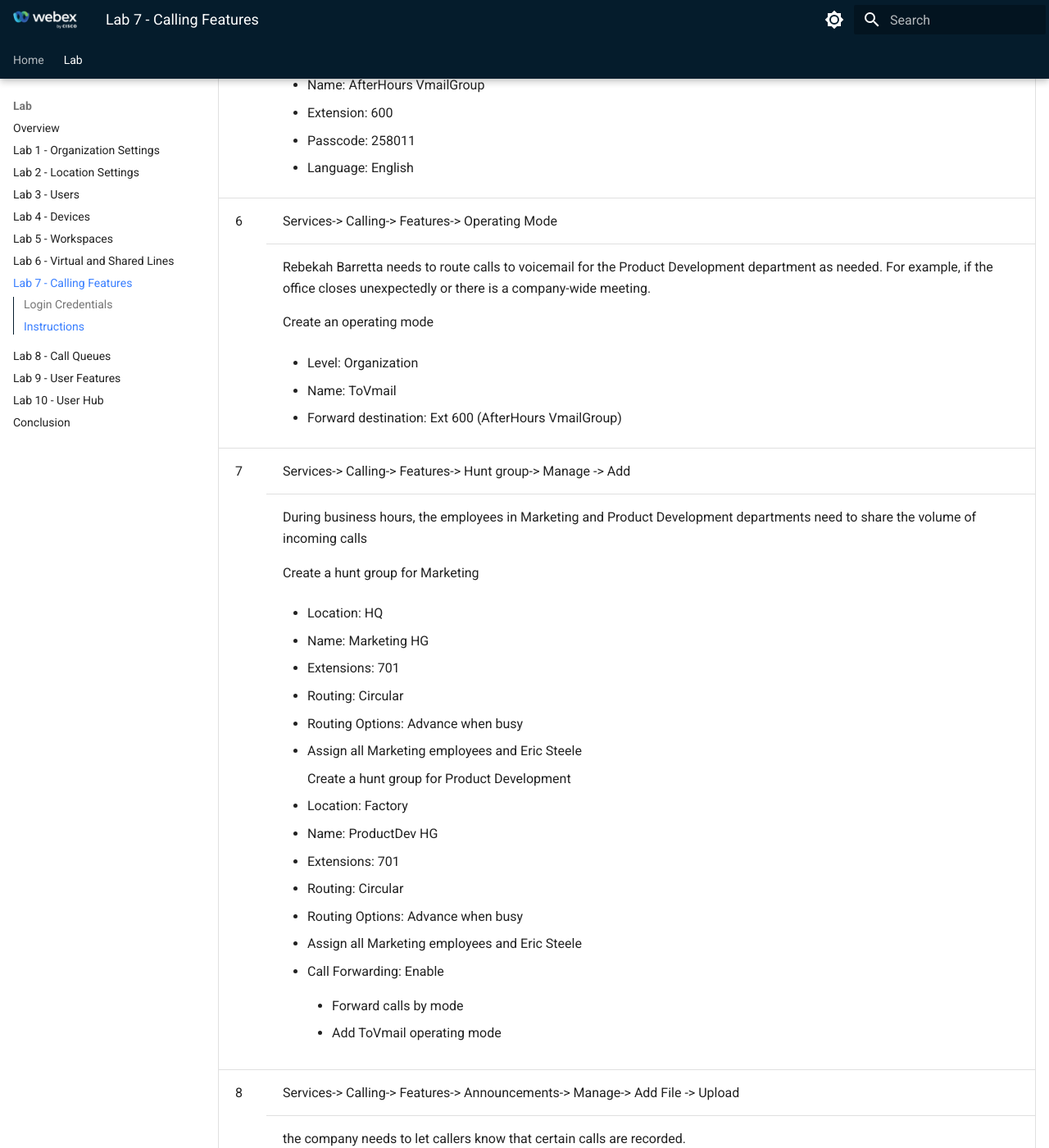
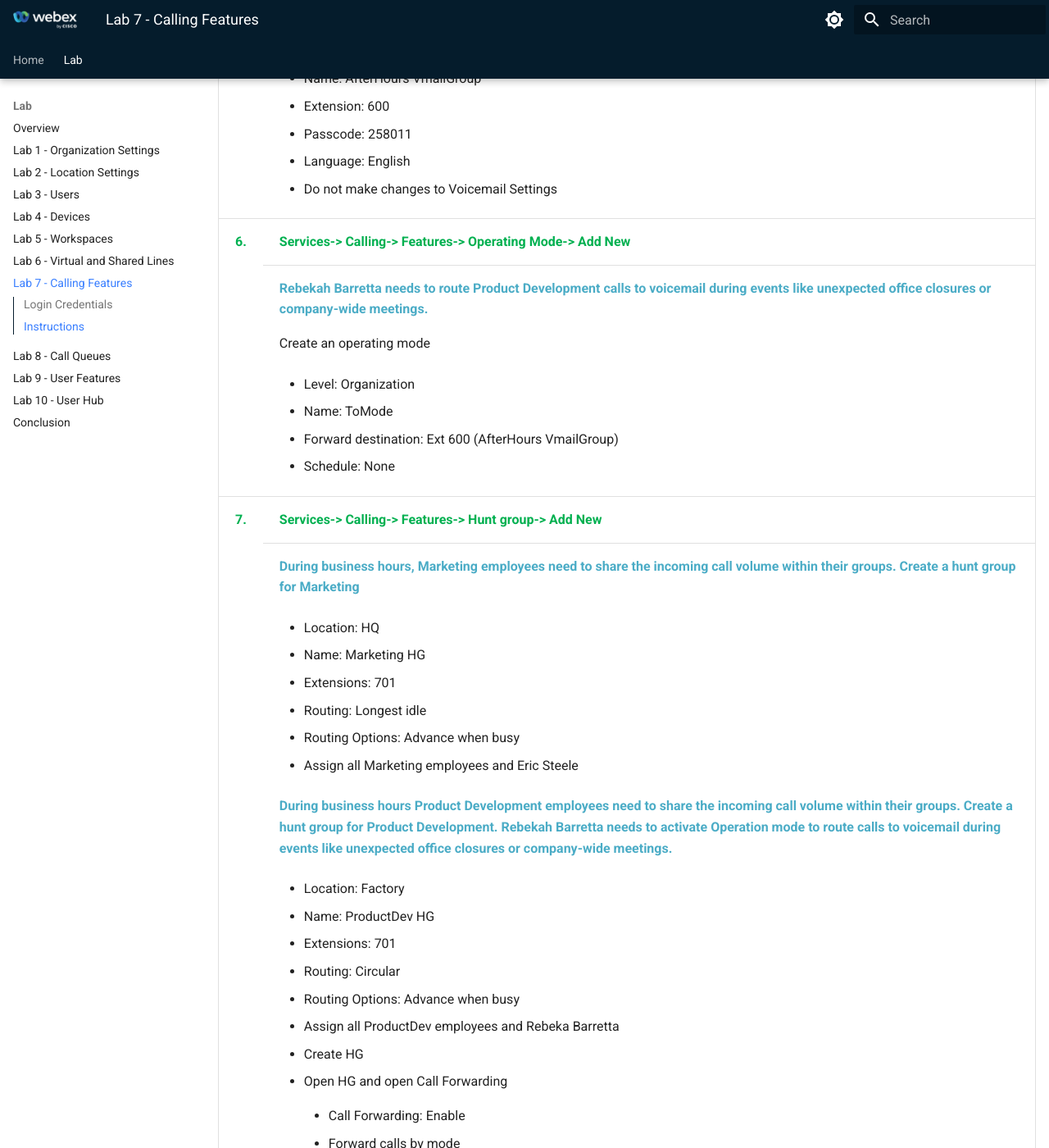
Before and after one commit to WebexCC-SA/LAB-1251, an MkDocs documentation site: the page built from docs/lab07_CallingFeatures.md, in a window 1280 px wide and 1400 px high, scrolled down 2276 px. Shown: the whole window at 82% size. Built offline with MkDocs 1.6.1 and Material for MkDocs 9.7.7, drawn with Linux system fonts in a browser that asks for light colours; some of the changed text lies outside the part shown.

Commit message:
labs8 til 10

```diff
--- a/docs/lab07_CallingFeatures.md
+++ b/docs/lab07_CallingFeatures.md
@@ -60,13 +60,12 @@
 </colgroup>
 <tbody>
 <tr>
-<td rowspan="2">1.</td>
-<td>Services-&gt; Calling-&gt; Features-&gt; Call park extension-&gt;
-Create call park extension</td>
+<td rowspan="2"><p id="p1">1.</p></td>
+<td><p id="p1">Services-&gt; Calling-&gt; Features-&gt; Call park extension-&gt;
+Add New</p></td>
 </tr>
 <tr>
-<td><p>the sales department needs to place callers on hold for team
-members to pick them up from any device</p>
+<td><p id="p2">The sales department needs to place callers on hold for team members to pick them up from any device without tying up their personal extensions.</p>
 <p>Create call park extensions</p>
 <ul>
 <li><p>Location: HQ</p></li>
@@ -81,12 +80,11 @@
 
 
 <tr>
-<td rowspan="2">2.</td>
-<td>Services-&gt; Calling-&gt; Features-&gt; Call park group-&gt; Select
-location-&gt; Create call park group</td>
+<td rowspan="2"><p id="p1">2.</p></td>
+<td><p id="p1">Services-&gt; Calling-&gt; Features-&gt; Call park group-&gt; Add New</p></td>
 </tr>
 <tr>
-<td><p>Create a call park group</p>
+<td><p id="p2">Create a call park group</p>
 <ul>
 <li><p>Location: HQ</p></li>
 <li><p>Name: Sales CP Group</p></li>
@@ -94,8 +92,7 @@
 <ul>
 <li><p>Kellie Melby</p></li>
 <li><p>Sales1@YourFullName##.com</p></li>
-<li><p><a
-href="mailto:Sales2@YourFullName">Sales2@YourFullName##.com</a></p></li>
+<li><p>Sales2@YourFullName##.com</p></li>
 </ul></li>
 <li><p>Park Destinations: Call Park Extensions 401, 402, 403</p>
 <ul>
@@ -104,12 +101,11 @@
 </ul></td>
 </tr>
 <tr>
-<td rowspan="2">3.</td>
-<td>Services-&gt; Calling-&gt; Features-&gt; Call pickup-&gt; Create
-call pickup</td>
+<td rowspan="2"><p id="p1">3.</p></td>
+<td><p id="p1">Services-&gt; Calling-&gt; Features-&gt; Call pickup-&gt; Add New</p></td>
 </tr>
 <tr>
-<td><p>the Sales Department employees need to answer each other calls
+<td><p id="p2">the Sales Department employees need to answer each other calls
 when other team members in the same location are unavailable.</p>
 <p>Create Pickup Group</p>
 <ul>
@@ -119,37 +115,31 @@
 <ul>
 <li><p>Kellie Melby</p></li>
 <li><p>Sales1@YourFullName##.com</p></li>
-<li><p><a
-href="mailto:Sales2@YourFullName">Sales2@YourFullName##.com</a></p></li>
+<li><p>Sales2@YourFullName##.com</p></li>
 </ul></li>
 </ul></td>
 </tr>
 <tr>
-<td rowspan="2">4.</td>
-<td>Services-&gt; Calling-&gt; Features-&gt; Paging group-&gt; Create
-paging group</td>
+<td rowspan="2"><p id="p1">4.</p></td>
+<td><p id="p1">Services-&gt; Calling-&gt; Features-&gt; Paging group-&gt; Add New</p></td>
 </tr>
 <tr>
-<td><p>Anita Perez needs to quickly make important announcements to all
-employees.</p>
+<td><p id="p2">Anita Perez needs to quickly make important announcements to all employees.</p>
 <p>Create a paging group</p>
 <ul>
 <li><p>Location: HQ</p></li>
 <li><p>Name: Announcements Page</p></li>
 <li><p>Extension: 501</p></li>
-<li><p>Caller ID: Announcements Page</p></li>
 <li><p>Paging Targets: All employees</p></li>
 <li><p>Paging Originators: Anita Perez</p></li>
 </ul></td>
 </tr>
 <tr>
-<td rowspan="2">5</td>
-<td>Services-&gt; Calling-&gt; Features -&gt;Voicemail group-&gt; Create
-voicemail group</td>
+<td rowspan="2"><p id="p1">5.</p></td>
+<td><p id="p1">Services-&gt; Calling-&gt; Features -&gt;Voicemail group-&gt; Add New</p></td>
 </tr>
 <tr>
-<td><p>After hours calls need to route to a voice mailbox that all
-employees in the Sales and Marketing departments can access</p>
+<td><p id="p2">After hours calls need to route to a voice mailbox that all employees in the Sales and Marketing departments can access</p>
 <p>Create a voicemail group</p>
 <ul>
 <li><p>Location: HQ</p></li>
@@ -157,127 +147,118 @@
 <li><p>Extension: 600</p></li>
 <li><p>Passcode: 258011</p></li>
 <li><p>Language: English</p></li>
+<li><p>Do not make changes to Voicemail Settings</p></li>
+</ul>
+</td>
+</tr>
+<tr>
+<td rowspan="2"><p id="p1">6.</p></td>
+<td><p id="p1">Services-&gt; Calling-&gt; Features-&gt; Operating Mode-&gt; Add New</p></td>
+</tr>
+<tr>
+<td><p id="p2">Rebekah Barretta needs to route Product Development calls to voicemail during events like unexpected office closures or company-wide meetings.</p>
+<p>Create an operating mode</p>
+<ul>
+<li><p>Level: Organization</p></li>
+<li><p>Name: ToMode</p></li>
+<li><p>Forward destination: Ext 600 (AfterHours VmailGroup)</p></li>
+<li><p>Schedule: None</p></li>
 </ul></td>
 </tr>
 <tr>
-<td rowspan="2">6</td>
-<td>Services-&gt; Calling-&gt; Features-&gt; Operating Mode</td>
+<td rowspan="2"><p id="p1">7.</p></td>
+<td><p id="p1">Services-&gt; Calling-&gt; Features-&gt; Hunt group-&gt; Add New</p></td>
 </tr>
 <tr>
-<td><p>Rebekah Barretta needs to route calls to voicemail for the
-Product Development department as needed. For example, if the office
-closes unexpectedly or there is a company-wide meeting.</p>
-<p>Create an operating mode</p>
-<ul>
-<li><p>Level: Organization</p></li>
-<li><p>Name: ToVmail</p></li>
-<li><p>Forward destination: Ext 600 (AfterHours VmailGroup)</p></li>
-</ul></td>
-</tr>
-<tr>
-<td rowspan="2">7</td>
-<td>Services-&gt; Calling-&gt; Features-&gt; Hunt group-&gt; Manage
--&gt; Add</td>
-</tr>
-<tr>
-<td><p>During business hours, the employees in Marketing and Product
-Development departments need to share the volume of incoming calls</p>
-<p>Create a hunt group for Marketing</p>
+<td><p id="p2">During business hours, Marketing  employees need to share the incoming call volume within their groups. Create a hunt group for Marketing</p>
 <ul>
 <li><p>Location: HQ</p></li>
 <li><p>Name: Marketing HG</p></li>
 <li><p>Extensions: 701</p></li>
-<li><p>Routing: Circular</p></li>
+<li><p>Routing: Longest idle</p></li>
 <li><p>Routing Options: Advance when busy</p></li>
-<li><p>Assign all Marketing employees and Eric Steele</p>
-<p>Create a hunt group for Product Development</p></li>
+<li><p>Assign all Marketing employees and Eric Steele</p></li>
+</ul>
+<p id="p2">During business hours Product Development employees need to share the incoming call volume within their groups. Create a hunt group for Product Development. Rebekah Barretta needs to activate Operation mode to route calls to voicemail during events like unexpected office closures or company-wide meetings.</p>
+<ul>
 <li><p>Location: Factory</p></li>
 <li><p>Name: ProductDev HG</p></li>
 <li><p>Extensions: 701</p></li>
 <li><p>Routing: Circular</p></li>
 <li><p>Routing Options: Advance when busy</p></li>
-<li><p>Assign all Marketing employees and Eric Steele</p></li>
+<li><p>Assign all ProductDev employees and Rebeka Barretta</p></li>
+<li><p>Create HG</p></li>
+<li><p>Open HG and open Call Forwarding </p>
+<ul>
 <li><p>Call Forwarding: Enable</p>
-<ul>
 <li><p>Forward calls by mode</p></li>
-<li><p>Add ToVmail operating mode</p></li>
+<li><p>Add ToMode operating mode</p></li>
 </ul></li>
 </ul></td>
 </tr>
 <tr>
-<td rowspan="2">8</td>
-<td>Services-&gt; Calling-&gt; Features-&gt; Announcements-&gt;
-Manage-&gt; Add File -&gt; Upload</td>
+<td rowspan="2"><p id="p1">8.</p></td>
+<td><p id="p1">Services-&gt; Calling-&gt; Features-&gt; Announcements-&gt;
+Add New</p></td>
 </tr>
 <tr>
-<td><p>the company needs to let callers know that certain calls are
-recorded.</p>
+<td><p id="p2">The company needs to let callers know that certain calls are recorded.</p>
 <p>Upload a greeting to be used for specific features</p>
 <ul>
+<li><p>Upload</p></li>
 <li><p>Location: Organization</p></li>
-<li><p>Label: Calls will be Recorded</p></li>
-<li><p>Filename: All-Calls-are-Recorded.wav, file provided by
-instructor</p></li>
+<li><p>Download <a href="https://webexcc-sa.github.io/LAB-1251/assets/All-Calls-are-Recorded.wav">All-Calls-are-Recorded.wav</a></p></li>
+<li><p>Upload: All-Calls-are-Recorded.wav</p></li>
+</ul>
+
+<p id="p2">The company wants callers to hear messages periodically while
+they are on hold for certain calls.</p>
+<p>Record and save a greeting to be used for specific features</p>
+<ul>
+<li><p>Record</p></li>
+<li><p>Location: Organization</p></li>
+<li><p>Label: Waiting</p></li>
+<li><p>Filename: Answer Soon</p></li>
+<li><p>Message: “Your call is important to us. We will be with you shortly”</p></li>
 </ul></td>
 </tr>
 <tr>
-<td rowspan="2">9</td>
-<td>Services-&gt; Calling-&gt; Features-&gt; Announcements-&gt;
-Manage-&gt; Add File -&gt; Record</td>
+<td rowspan="2"><p id="p1">9.</p></td>
+<td><p id="p1">Services-&gt; Calling-&gt; Features-&gt; Auto attendant-&gt; Add New</p></td>
 </tr>
 <tr>
-<td><p>the company wants callers to hear messages periodically while
-they are on hold for certain calls.</p>
-<p>Record and save a greeting to be used for specific features</p>
-<ul>
-<li><p>Location: Organization</p></li>
-<li><p>Label: Waiting</p></li>
-<li><p>Filename: Answer Soon</p></li>
-<li><p>Message: “Your call is important to us. We will be with you
-shortly”</p></li>
-</ul></td>
-</tr>
-<tr>
-<td rowspan="2">10</td>
-<td>Services-&gt; Calling-&gt; Features-&gt; Auto attendant-&gt; Create
-auto attendant</td>
-</tr>
-<tr>
-<td><p>Calls to the Factory main number must be answered by an automated
-system giving callers the options to reach their desired department with
-different options for business and after hours</p>
+<td><p id="p2">Calls to the Factory main number must be answered by an automated system giving callers the options to reach their desired department with different options for business and after hours</p>
 <p>Create an auto attendant for the Factory main number</p>
 <ul>
 <li><p>Location: Factory</p></li>
 <li><p>Name: AA Main</p></li>
-<li><p>Number: Factory Main Number</p></li>
+<li><p>Phone Number: Factory Main Number (taken from Lab02)</p></li>
 <li><p>Extension: 250</p></li>
 <li><p>Language: English</p></li>
-<li><p>Schedule: Open Hours</p></li>
+<li><p>Business Hours Schedule: Open Hours</p></li>
 <li><p>Holiday Schedule: None</p></li>
-<li><p>Business Hours Menu</p>
+<li><p id="p3">Business Hours Menu</p>
 <ul>
 <li><p>Disable extension level dialing</p></li>
-<li><p>Option 1:</p>
+<li><p>Option 1:Transfer without prompt:Extension 81-701 (Marketing HG)</p></li>
+<li><p>Option 2:Transfer without prompt: Extension 82-701 (Product Development Factory)</p></li>
+<li><p>Option 3: Repeat Menu</p></li>
+<li><p>Option 4: Transfer call to operator – Extension 81-101 (Anita Perez)</p></li>
+</ul></li>
+<li><p id="p3">After Hours Menu</p>
 <ul>
-<li><p>Transfer without prompt: Marketing HG</p></li>
+<li><p>Option 1: Transfer call to operator – Extension 81-600 (VmailGroup)</p></ul></li>
+</li>
+<li><p id="p3">Business Hours Greetings</p>
+<ul>
+<li><p>Custom Welcome Greeting: Record and rename file to welcome.wav</p></li>
 </ul></li>
-<li><p>Option 2:</p>
+
+<li><p id="p3">After Hours Greetings</p>
 <ul>
-<li><p>Transfer without prompt: Product Development HG</p></li>
+<li><p>Custom Closed Greeting: Record and rename file to closed.wav</p></li>
 </ul></li>
-<li><p>Option 3: Repeat Menu</p></li>
-<li><p>Option 4: Transfer call to operator – Anita Perez</p></li>
-</ul></li>
-<li><p>After Hours Menu</p>
-<ul>
-<li><p>Option 1: Transfer call to operator – AfterHours VmailGroup ext
-600</p></li>
-<li><p>Custom Welcome Greeting: Record and rename file to
-welcome.wav</p></li>
-<li><p>Custom Closed Greeting: Record and rename file to
-closed.wav</p></li>
-</ul></li>
+
 </ul></td>
 </tr>
 </tbody>
```
Also changed, not shown: docs/lab08_CallQueues.md (+47 -26 lines), docs/lab09_AdmCtrlUserFeatures.md (+12 -21 lines), docs/lab10_UserHub.md (+7 -10 lines), docs/assets/CallFlow.png (added), docs/assets/PawPetSupplySolutionsDepartments.png (added).
